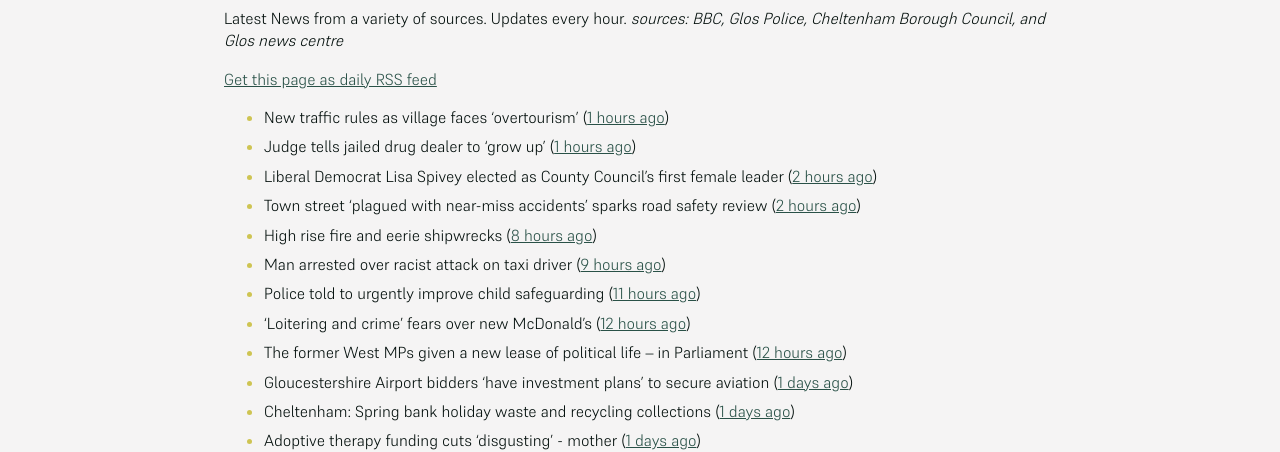
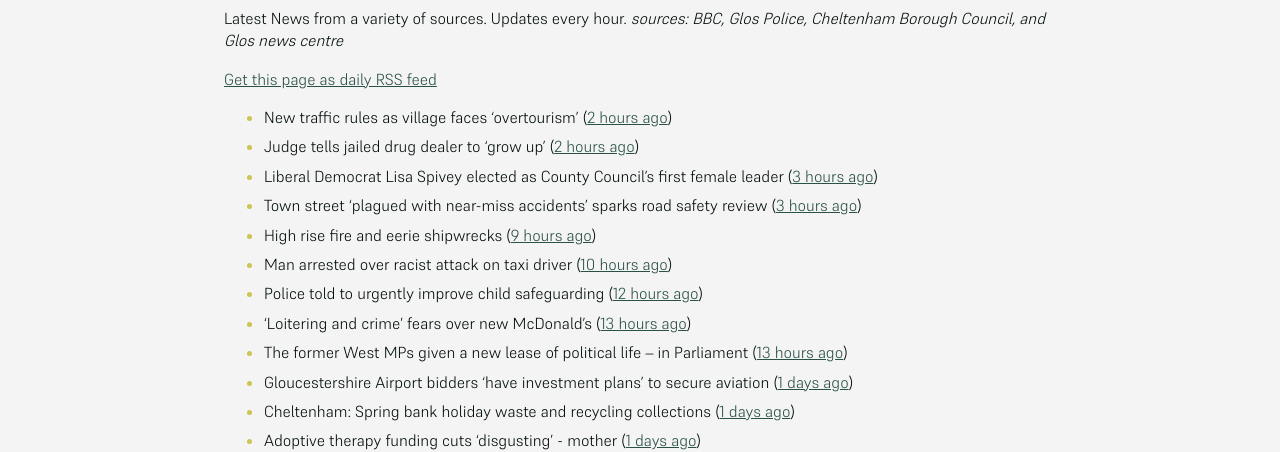
Before and after one commit to mat-0/cheltenham-open-data, a Jekyll site: the page built from _pages/news.md, in a window 1280 px wide. Shown: the part 266-718 px from the top of the page. Built offline with Jekyll 4.4.1, drawn with Linux system fonts in a browser that asks for light colours.

Commit message:
Updated 2025-05-21 18:57:57

```diff
--- a/_pages/news.md
+++ b/_pages/news.md
@@ -12,15 +12,15 @@ _sources: BBC, Glos Police, Cheltenham Borough Council, and Glos news centre_
 [Get this page as daily RSS feed](/daily.rss)
 
 <!-- news_marker starts -->
-- New traffic rules as village faces 'overtourism' ([1 hours ago](https://www.bbc.com/news/articles/cvg99j1y39ro))
-- Judge tells jailed drug dealer to 'grow up' ([1 hours ago](https://www.bbc.com/news/articles/cp3qqky8gnwo))
-- Liberal Democrat Lisa Spivey elected as County Council’s first female leader ([2 hours ago](https://gloucesternewscentre.co.uk/liberal-democrat-lisa-spivey-elected-as-county-councils-first-female-leader/))
-- Town street ‘plagued with near-miss accidents’ sparks road safety review ([2 hours ago](https://gloucesternewscentre.co.uk/town-street-plagued-with-near-miss-accidents-sparks-road-safety-review/))
-- High rise fire and eerie shipwrecks ([8 hours ago](https://www.bbc.com/news/articles/cre99p0g8vxo))
-- Man arrested over racist attack on taxi driver ([9 hours ago](https://www.bbc.com/news/articles/c87jjwnqxz2o))
-- Police told to urgently improve child safeguarding ([11 hours ago](https://www.bbc.com/news/articles/clyggrx8njeo))
-- ‘Loitering and crime’ fears over new McDonald’s ([12 hours ago](https://www.bbc.com/news/articles/ckg4xerxx67o))
-- The former West MPs given a new lease of political life – in Parliament ([12 hours ago](https://www.bbc.com/news/articles/cp8y26vvkyxo))
+- New traffic rules as village faces 'overtourism' ([2 hours ago](https://www.bbc.com/news/articles/cvg99j1y39ro))
+- Judge tells jailed drug dealer to 'grow up' ([2 hours ago](https://www.bbc.com/news/articles/cp3qqky8gnwo))
+- Liberal Democrat Lisa Spivey elected as County Council’s first female leader ([3 hours ago](https://gloucesternewscentre.co.uk/liberal-democrat-lisa-spivey-elected-as-county-councils-first-female-leader/))
+- Town street ‘plagued with near-miss accidents’ sparks road safety review ([3 hours ago](https://gloucesternewscentre.co.uk/town-street-plagued-with-near-miss-accidents-sparks-road-safety-review/))
+- High rise fire and eerie shipwrecks ([9 hours ago](https://www.bbc.com/news/articles/cre99p0g8vxo))
+- Man arrested over racist attack on taxi driver ([10 hours ago](https://www.bbc.com/news/articles/c87jjwnqxz2o))
+- Police told to urgently improve child safeguarding ([12 hours ago](https://www.bbc.com/news/articles/clyggrx8njeo))
+- ‘Loitering and crime’ fears over new McDonald’s ([13 hours ago](https://www.bbc.com/news/articles/ckg4xerxx67o))
+- The former West MPs given a new lease of political life – in Parliament ([13 hours ago](https://www.bbc.com/news/articles/cp8y26vvkyxo))
 - Gloucestershire Airport bidders ‘have investment plans’ to secure aviation ([1 days ago](https://gloucesternewscentre.co.uk/gloucestershire-airport-bidders-have-investment-plans-to-secure-aviation/))
 - Cheltenham: Spring bank holiday waste and recycling collections ([1 days ago](https://gloucesternewscentre.co.uk/cheltenham-spring-bank-holiday-waste-and-recycling-collections/))
 - Adoptive therapy funding cuts 'disgusting' - mother ([1 days ago](https://www.bbc.com/news/articles/c4g2rpypmp9o))
```
Also changed, not shown: _data/flood.json (+5 -27 lines), _pages/fix-my-street.md (+2 -2 lines), index.md (+5 -5 lines).
